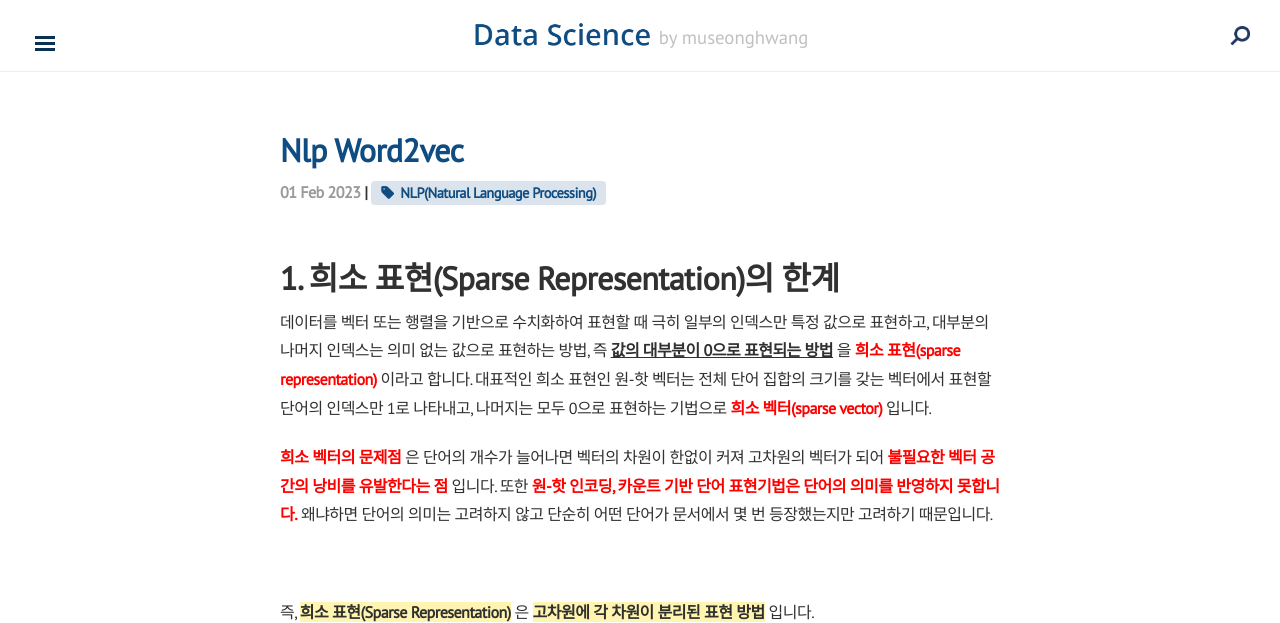
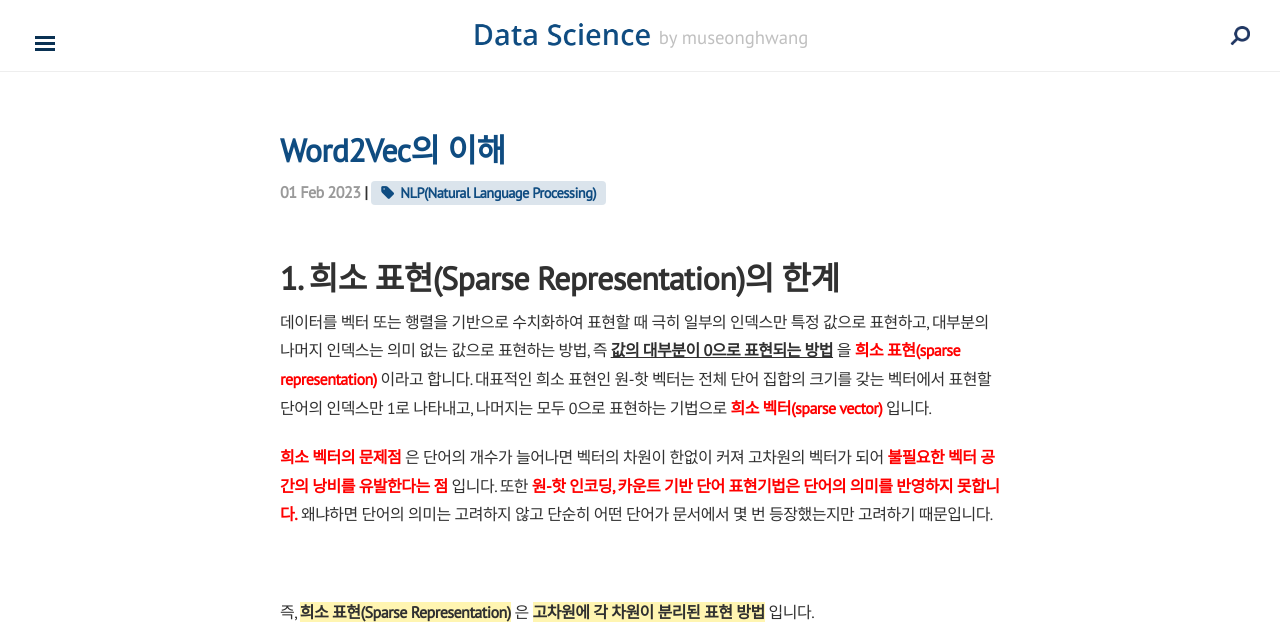
Before and after one commit to museonghwang/museonghwang.github.io, a Jekyll site: the page built from _posts/2023-02-01-nlp-word2vec.md, in a window 1280 px wide and 900 px high, cut to the strip 0-623 px from the top of the window. Built offline with Jekyll 4.4.1, drawn with Linux system fonts in a browser that asks for light colours; nearby versions of some CDN libraries.

Commit message:
nlp word2vec Upload

```diff
--- a/_posts/2023-02-01-nlp-word2vec.md
+++ b/_posts/2023-02-01-nlp-word2vec.md
@@ -1,6 +1,6 @@
 ---
 layout: post
-title:
+title: Word2Vec의 이해
 category: NLP(Natural Language Processing)
 tag: NLP(Natural Language Processing)
 ---
```
